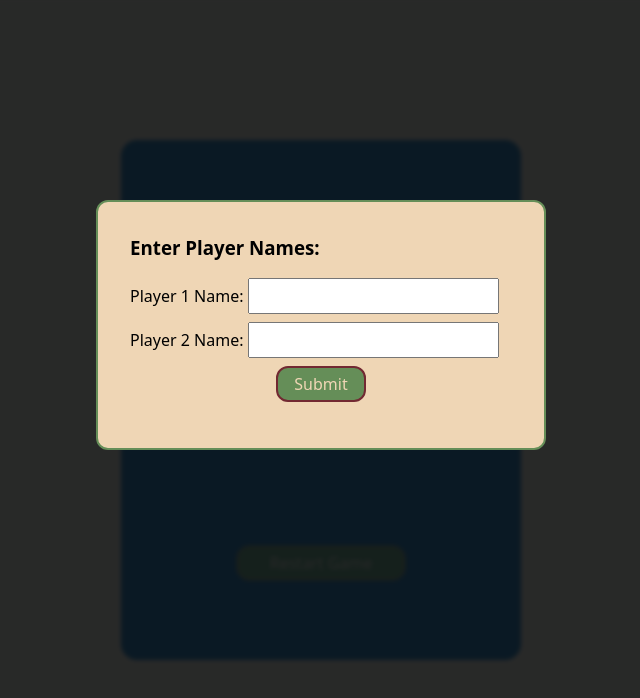
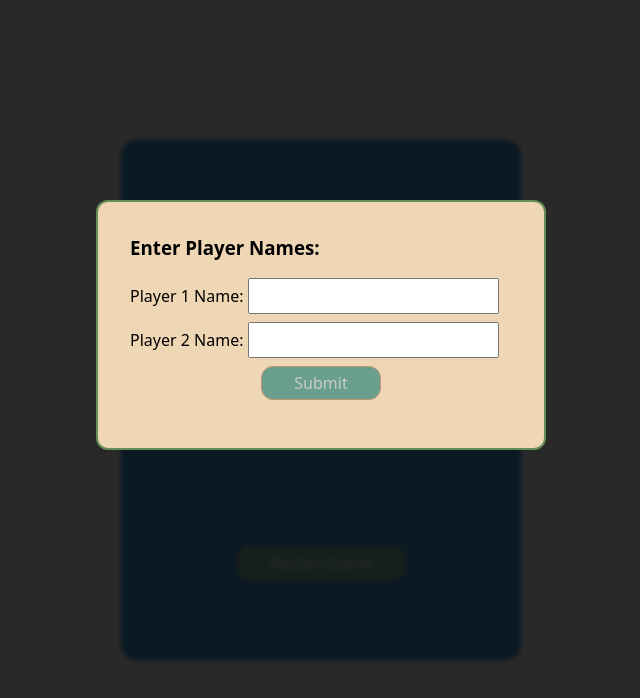
Before and after one commit to gldsct/tic-tac-toe, a plain HTML site: page index.html in a window 1280 px wide. Shown: the whole page, without its empty margins (319-959 px from the left). Drawn offline with Linux system fonts and the light colour scheme.

Commit message:
Refactor code to remove duplication
Previously, both "button" element selector and ".restart-button" class
selector shared the same declarations. This commit consolidates those
declarations under the "button" element selector, removing code
duplication and ensuring consistent styling for all buttons.

```diff
--- a/styles.css
+++ b/styles.css
@@ -148,14 +148,6 @@ body {
     gap: 2rem;
 }
 
-button {
-    background-color: #658E58;
-    color: #EFD6B5;
-    border: 2px solid #722932;
-    border-radius: 12px;
-    padding: 0.25rem 1rem;
-}
-
 .overlay {
     position: fixed;
     top: 0;
@@ -191,7 +183,7 @@ button {
 
 /* Restart Button Styles */
 
-.restart-button {
+button {
     color: #C9CCC9;
     background-color: #699F8C;
     border-radius: 12px;
```
